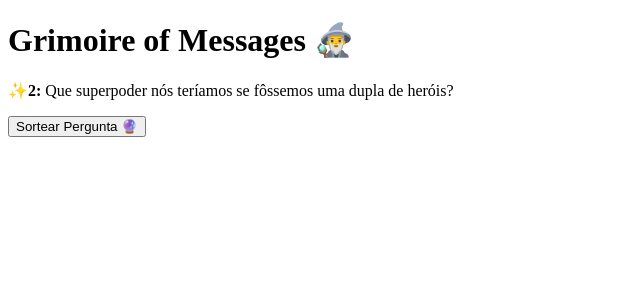
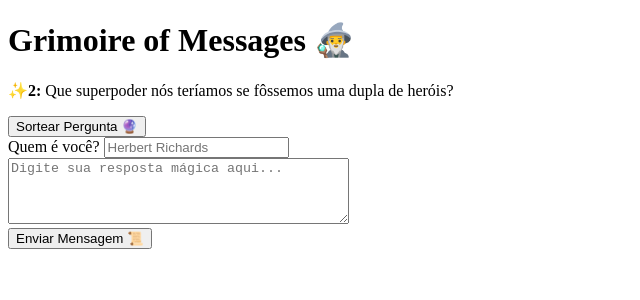
Before and after one commit to Beyaexe/Guestbook, a React (Vite) app in the folder guestbook-web/: page / in a window 1280 px wide. Both pictures are taken after a click on the button "Sortear Pergunta 🔮". Shown: the top 300 px of the page, without its empty margins (0-640 px from the left). Built offline with nearby package versions, Linux system fonts and the light colour scheme.

Commit message:
form with sendername and send message (submit)

```diff
--- a/guestbook-web/src/App.tsx
+++ b/guestbook-web/src/App.tsx
@@ -5,6 +5,8 @@ import { questionsList } from "./models/questions"
 function App() {
 
   const [currentQuestion, setCurrentQuestion] = useState<Question | null>(null)
+  const [answerText, setAnswerText] = useState("")
+  const [senderName, setSenderName] = useState("");
 
   function handleSort() {
 
@@ -18,18 +20,59 @@ function App() {
     <div>
       <h1>Grimoire of Messages 🧙‍♂️</h1>
 
-
       {currentQuestion ? (
+        <div>
           <div>
             <p><strong>✨{currentQuestion.id}: </strong>{currentQuestion.text}</p>
+            <button onClick={handleSort}>Sortear Pergunta 🔮</button>
           </div>
-        ) :
-        (
+
+          <form onSubmit={(e) => {
+            e.preventDefault(); // Evita que a página recarregue
+            alert(`Enviando...`);
+          }}>
+
+            {/* Nome */}
+            <div>
+              <label htmlFor="nameInput">Quem é você? </label>
+              <input
+                id="nameInput"
+                type="text"
+                placeholder="Herbert Richards"
+                value={senderName}
+                onChange={(e) => setSenderName(e.target.value)}
+                required
+              />
+            </div>
+
+            {/* Caixa de texto para da resposta */}
+            <div>
+              <textarea
+                placeholder="Digite sua resposta mágica aqui..."
+                value={answerText}
+                onChange={(e) => setAnswerText(e.target.value)}
+                rows={4}
+                cols={40}
+                required
+                maxLength={500}
+              />
+            </div>
+
+            {/* O Enviar */}
+            <button type="submit">
+              Enviar Mensagem 📜
+            </button>
+
+
+          </form>
+        </div>
+      ) : (
+        <>
           <p>Clique no botão para invocar uma pergunta do grimório...</p>
-        )
-      }
+          <button onClick={handleSort}>Sortear Pergunta 🔮</button>
+        </>
+      )}
 
-      <button onClick={handleSort}>Sortear Pergunta 🔮</button>
     </div>
   )
 }
```
